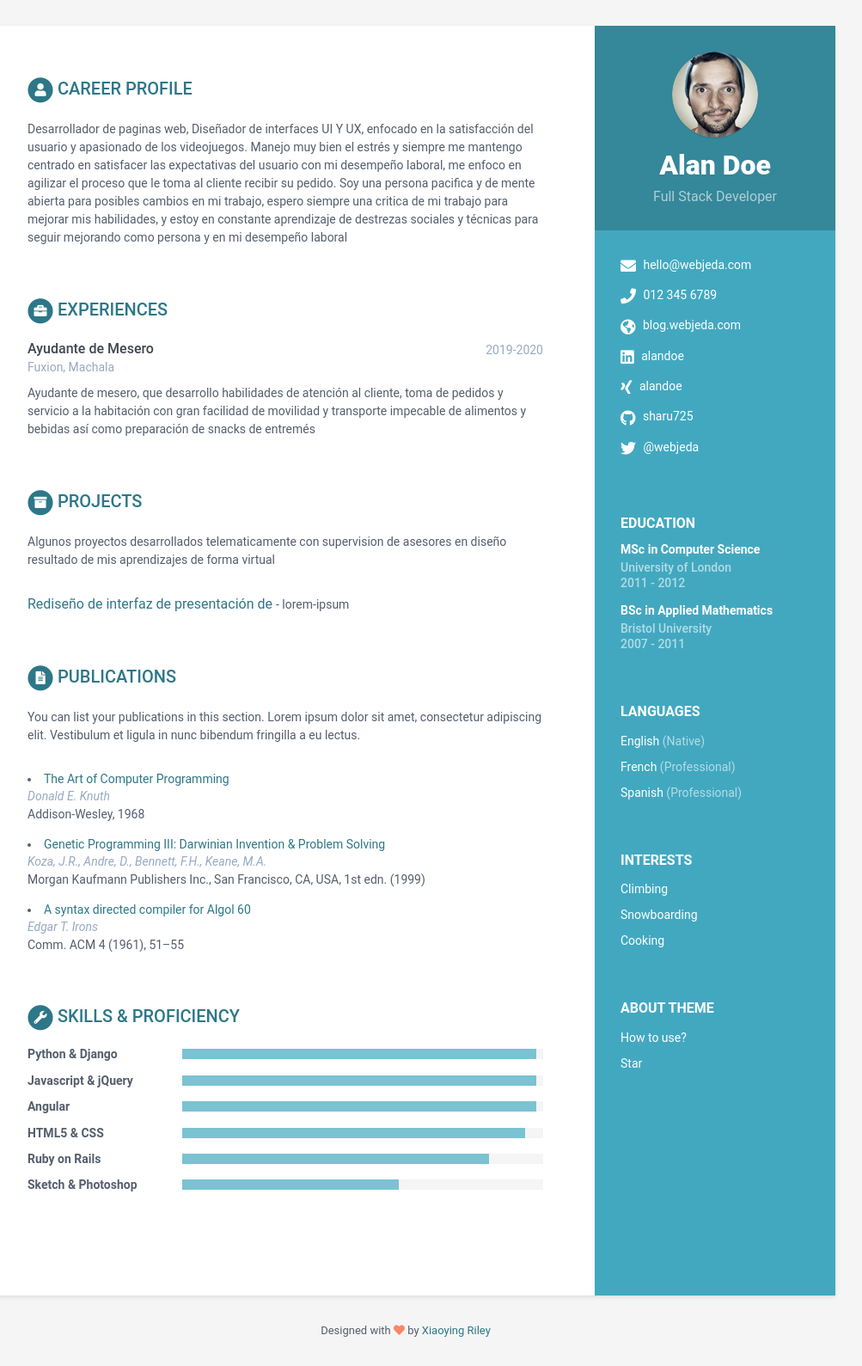
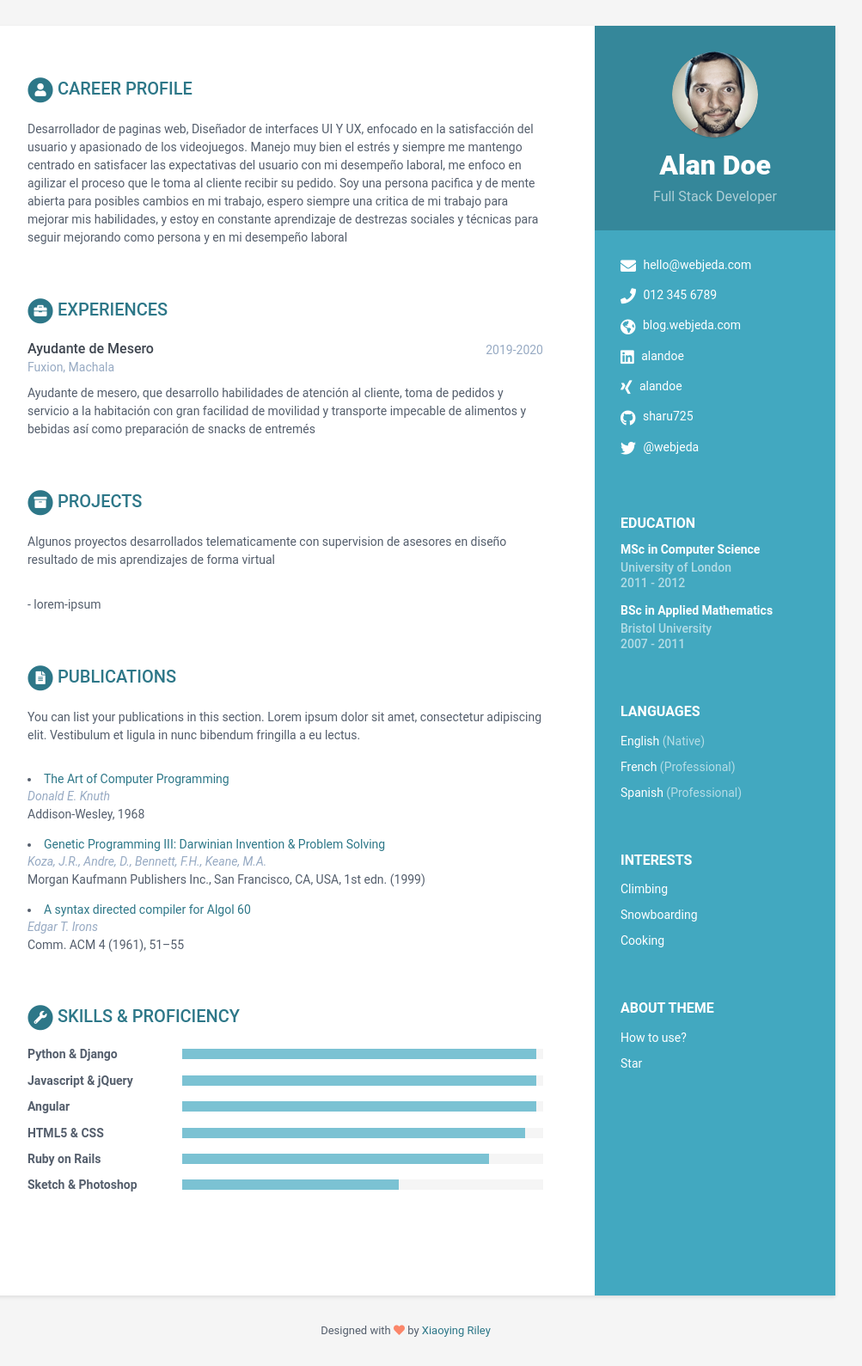
Before and after one commit to KevinC99/good-birch-4e19a, a Jekyll site: the page built from index.html, in a window 1280 px wide. Shown: the whole page at 86% size, without its empty margins (168-1171 px from the left). Built offline with Jekyll 4.4.1, drawn with Linux system fonts in a browser that asks for light colours.

Commit message:
data.yml: updated title in assignments

```diff
--- a/_data/data.yml
+++ b/_data/data.yml
@@ -79,7 +79,6 @@ projects:
   assignments:
     - link: lorem-ipsum
       tagline: lorem-ipsum
-      title: 'Rediseño de interfaz de presentación de '
   intro: >-
     Algunos proyectos desarrollados telematicamente con supervision de asesores
     en diseño resultado de mis aprendizajes de forma virtual
```
